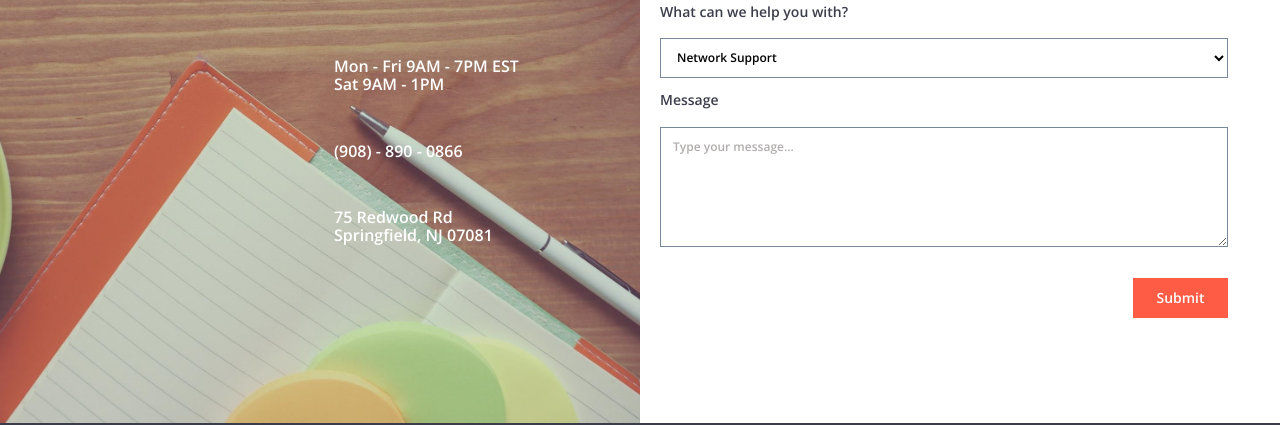
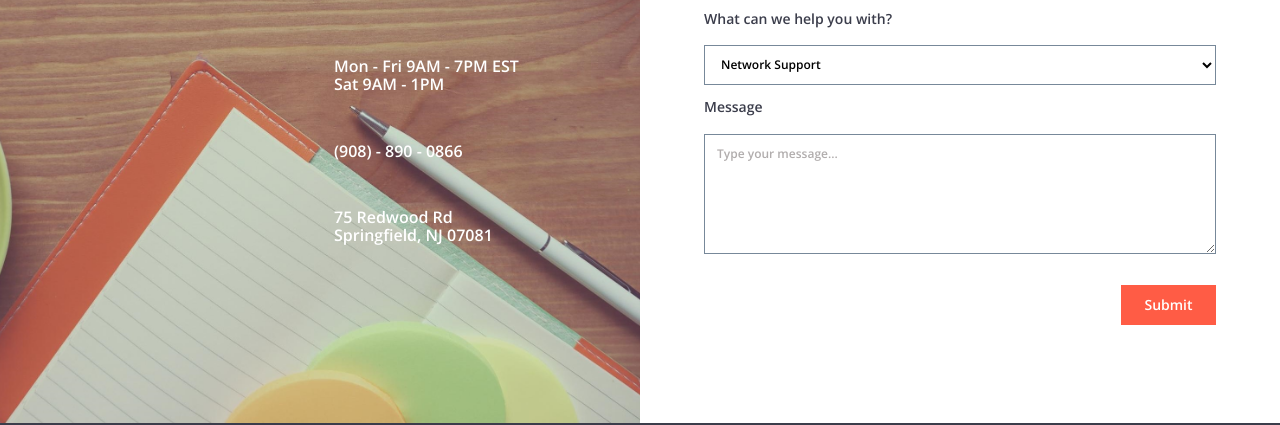
Before and after one commit to tfb34/colibritechred-webpack, a website built with webpack: page dist/contact-us.html in a window 1280 px wide. Shown: the part 377-802 px from the top of the page. Built offline with nearby package versions, Linux system fonts and the light colour scheme.

Commit message:
Fix style issues in contact page

```diff
--- a/dist/contact-us.html
+++ b/dist/contact-us.html
@@ -112,7 +112,7 @@
 					<p>Message</p><br>
 					<textarea  name="message" placeholder="Type your message..."></textarea>
 
-					<input type="submit">
+					<input type="submit" value="Submit">
 				</div>
 			</div>
 		</form>
--- a/dist/myStyle.css
+++ b/dist/myStyle.css
@@ -1483,10 +1483,10 @@ input[type="submit"]{
   }
 }
 @media only screen and (min-width: 1200px){
-  /*.service-intro h1 > img{
-      transform: scale(4.5);
-      right: 25vw;
-  }*/
+
+    .headline-container#contact{
+      min-height:700px;
+    }
     #strategy-product-info-box{
       transform: translateY(-50px);
     }
@@ -1518,7 +1518,15 @@ input[type="submit"]{
       right:0;
       bottom:0;
       margin: auto;
-      height:500px;
+      height:550px;
+      box-sizing: border-box;
+    }
+    #form form{
+      width:100%;
+    }
+    #form.padding{
+      padding-left: 3em;
+      padding-right: 3em;
     }
     .contact-content-container{
       position: relative;
```
